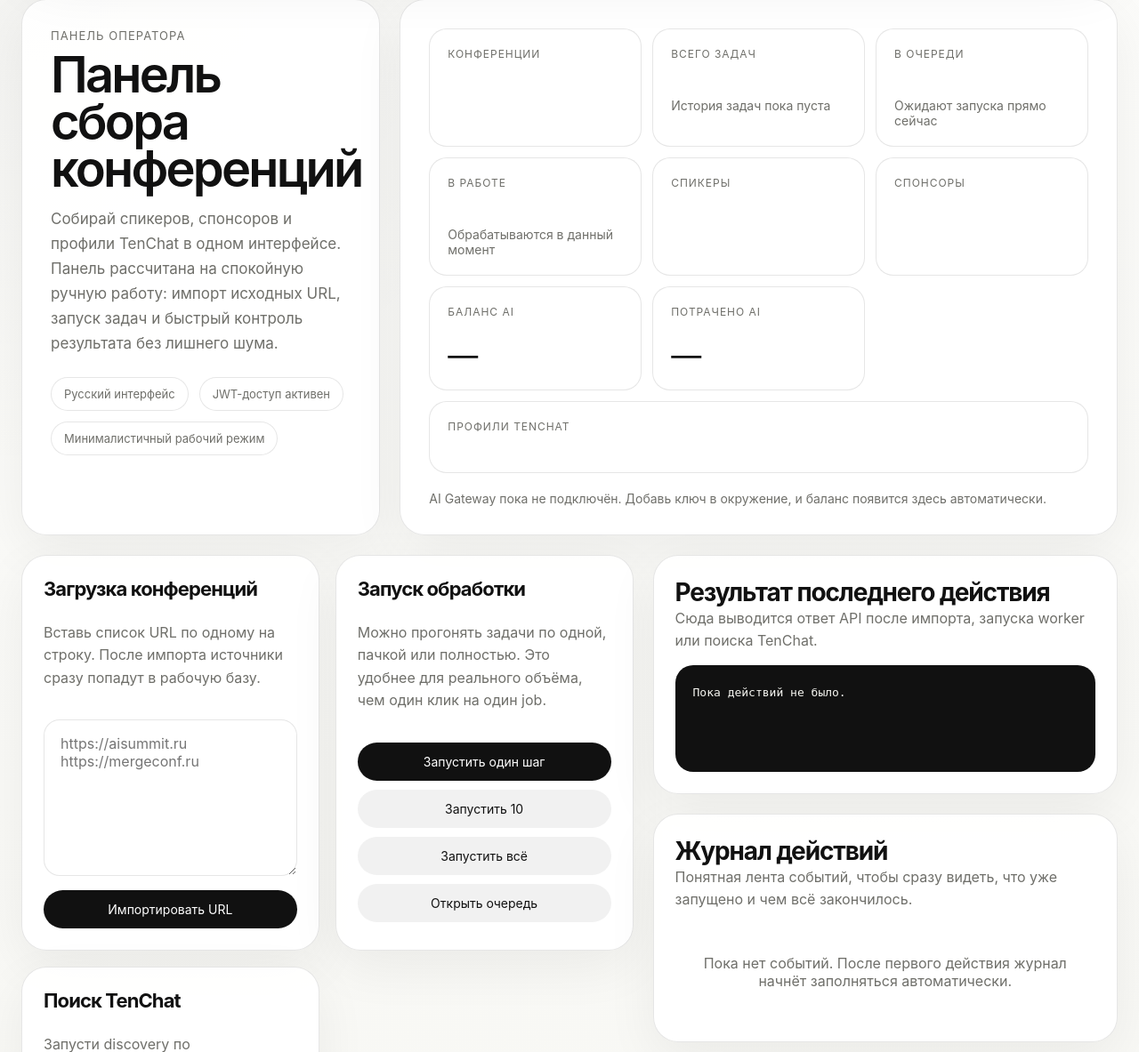
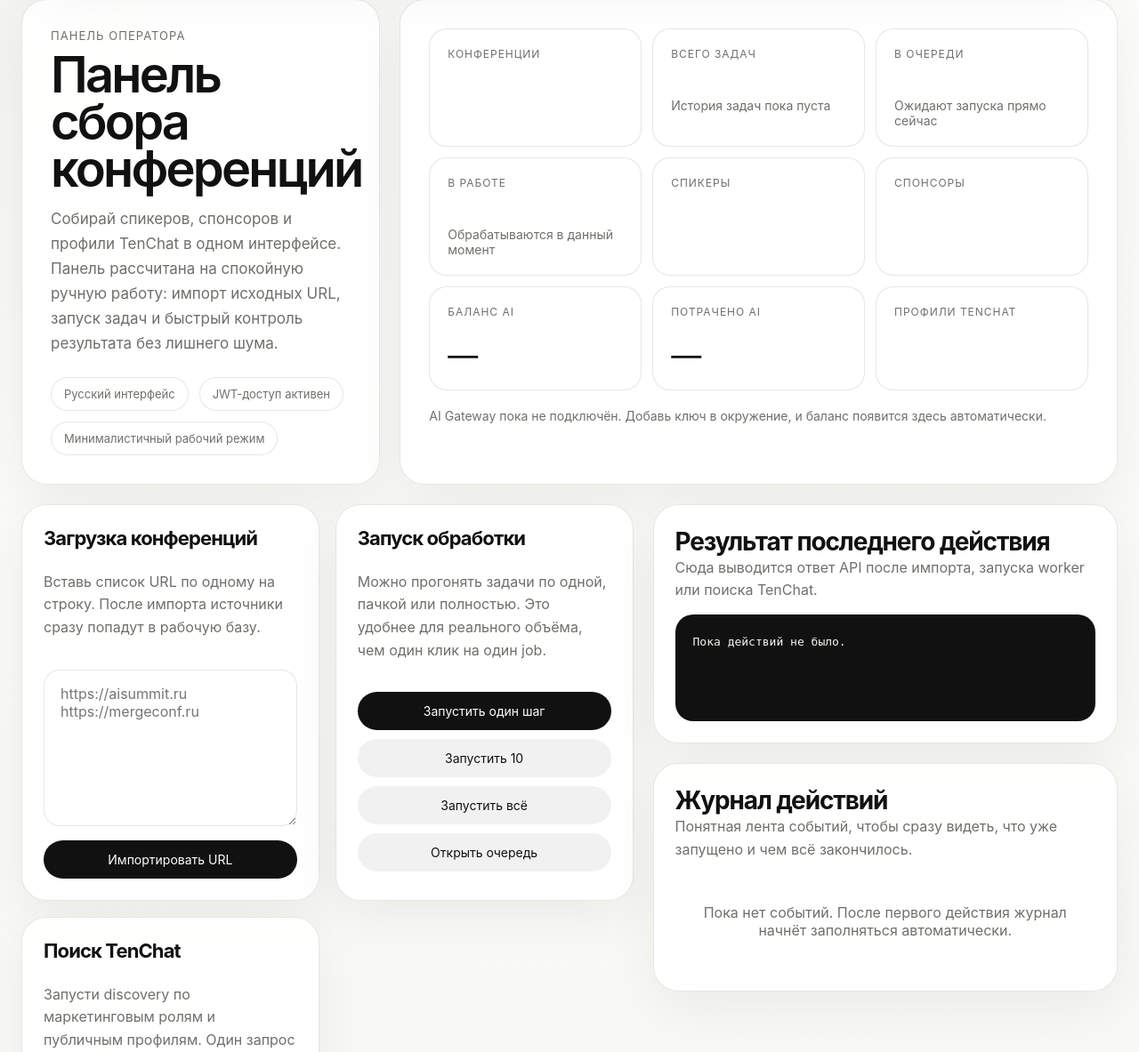
Before and after one commit to bugle-c/conference-leads-collector, a Python web app: template src/conference_leads_collector/web/templates/dashboard.html in a window 1280 px wide. Shown: the part 133-1316 px from the top of the page at 89% size. Run offline with Jinja, Linux system fonts and the light colour scheme; the template is opened without the code that fills it, so the values that code supplies are empty.

Commit message:
fix: compact dashboard stats order

```diff
--- a/src/conference_leads_collector/web/templates/dashboard.html
+++ b/src/conference_leads_collector/web/templates/dashboard.html
@@ -281,7 +281,7 @@
           <span class="stat-label">Потрачено AI</span>
           <span class="stat-value mono">{{ ai_gateway.total_used if ai_gateway and ai_gateway.total_used else "—" }}</span>
         </div>
-        <div class="stat-card stat-card--full">
+        <div class="stat-card">
           <span class="stat-label">Профили TenChat</span>
           <span class="stat-value mono">{{ tenchat_count }}</span>
         </div>
```
